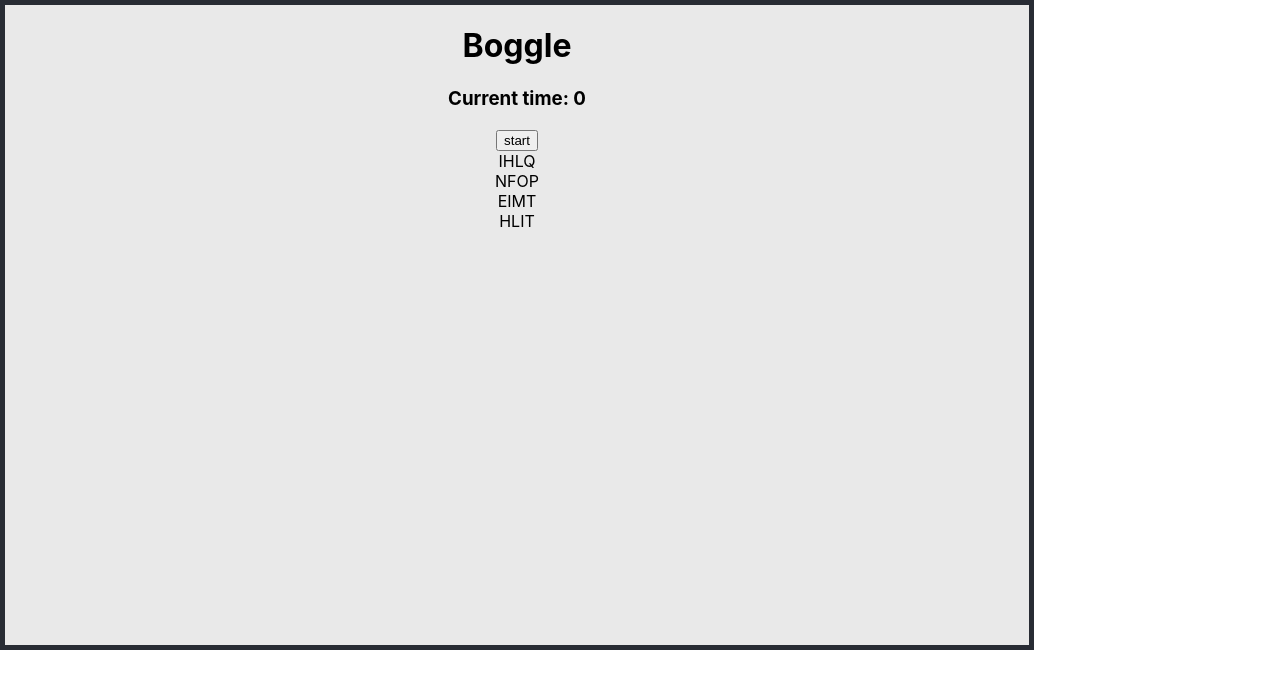
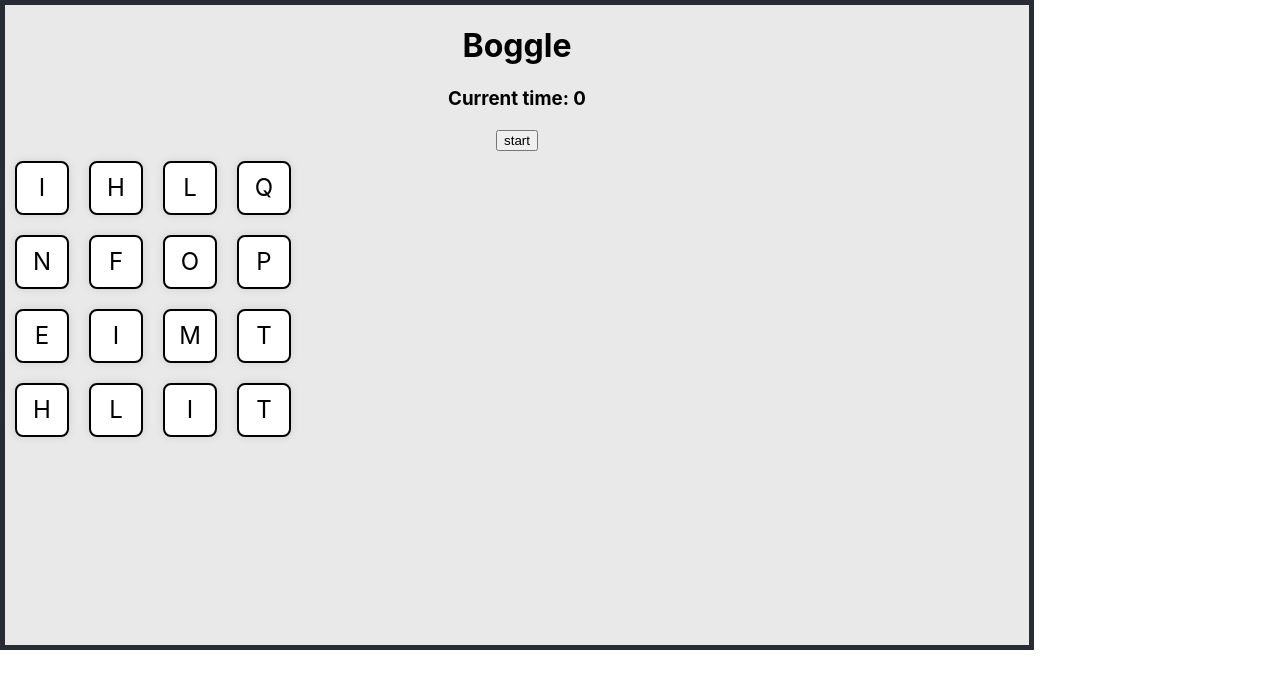
Before and after one commit to jscarbel/Boogle, a React (Create React App) app: page / in a window 1280 px wide. Shown: the top 688 px of the page. Built offline with nearby package versions, Linux system fonts and the light colour scheme.

Commit message:
added grid functionality

```diff
--- a/src/App.css
+++ b/src/App.css
@@ -43,3 +43,17 @@
     transform: rotate(360deg);
   }
 }
+
+.dice {
+  width: 50px; /* Adjust the size as needed */
+  height: 50px; /* Adjust the size as needed */
+  display: flex;
+  align-items: center;
+  justify-content: center;
+  font-size: 24px; /* Adjust the font size as needed */
+  border: 2px solid #000;
+  border-radius: 8px; /* To give it a slight rounded edge */
+  background-color: #fff;
+  margin: 10px; /* Margin for spacing between dice */
+  box-shadow: 0 0 10px rgba(0, 0, 0, 0.1); /* Optional: to give a slight shadow effect */
+}
--- a/src/components/BoardContainer.jsx
+++ b/src/components/BoardContainer.jsx
@@ -1,14 +1,14 @@
 import { useEffect, useState } from "react";
 import TimerButton from "./TimerButton";
-import { generateBoard } from "./DiceGenerator";
-
+import { generateBoard } from "../scripts/diceGenerator";
+import DiceGrid from "./DiceGrid";
 const MILLISECONDS_IN_A_SECOND = 1000;
 const MAX_TIME = 60;
 
 const BoardContainer = () => {
   const [time, setTime] = useState(0);
   const [isTiming, setIsTiming] = useState(false);
-  const [board, setBoard] = useState(generateBoard());
+  const [boardLetters, setBoardLetters] = useState(generateBoard());
 
   let timer = null;
 
@@ -34,7 +34,7 @@ const BoardContainer = () => {
   const handleTimerChange = () => {
     setIsTiming(!isTiming);
     if (!isTiming) {
-      setBoard(generateBoard());
+      setBoardLetters(generateBoard());
     }
   };
 
@@ -46,11 +46,7 @@ const BoardContainer = () => {
       <h3>Current time: {time}</h3>
       <TimerButton onClick={handleTimerChange} label={timerLabel} />
       <div className="board">
-        {board.map((letter, index) => (
-          <div key={index} className="board-tile">
-            {letter}
-          </div>
-        ))}
+        <DiceGrid letters={boardLetters} />
       </div>
     </div>
   );
--- /dev/null
+++ b/src/components/Dice.jsx
@@ -0,0 +1,2 @@
+const Dice = ({ letter }) => <div className="dice">{letter}</div>;
+export default Dice;
--- /dev/null
+++ b/src/components/DiceGrid.jsx
@@ -0,0 +1,12 @@
+import Row from "./Row";
+
+const DiceGrid = ({ letters }) => {
+  const diceArray = [];
+  for (let i = 0; i < letters.length; i++) {
+    const letterRow = letters[i];
+    const dice = <Row letters={letterRow} />;
+    diceArray.push(dice);
+  }
+  return <div>{diceArray}</div>;
+};
+export default DiceGrid;
--- /dev/null
+++ b/src/components/Row.jsx
@@ -0,0 +1,12 @@
+import Dice from "./Dice";
+
+const Row = ({ letters }) => {
+  const diceArray = [];
+  for (let i = 0; i < letters.length; i++) {
+    const letter = letters[i];
+    const dice = <Dice letter={letter} />;
+    diceArray.push(dice);
+  }
+  return <div style={{ display: "flex" }}>{diceArray}</div>;
+};
+export default Row;
--- a/src/components/DiceGenerator.jsx
+++ b/src/scripts/diceGenerator.js
@@ -17,7 +17,7 @@ const DICE = [
   "HLNNRZ",
 ];
 
-export const shuffleDice = () => {
+const shuffleDice = () => {
   for (let currentIndex = DICE.length - 1; currentIndex > 0; currentIndex--) {
     const randomIndex = Math.floor(Math.random() * (currentIndex + 1));
     // save the values of the two references
@@ -30,7 +30,7 @@ export const shuffleDice = () => {
   }
 };
 
-export const getRandomLetterFromDice = (diceRow) => {
+const getRandomLetterFromDice = (diceRow) => {
   const randomRowIndex = Math.floor(Math.random() * diceRow.length);
   return diceRow[randomRowIndex];
 };
@@ -49,5 +49,4 @@ export const generateBoard = () => {
     board.push(diceRow);
   }
   return board;
-  // return DICE.map((diceRow) => getRandomLetterFromDice(diceRow));
 };
```
